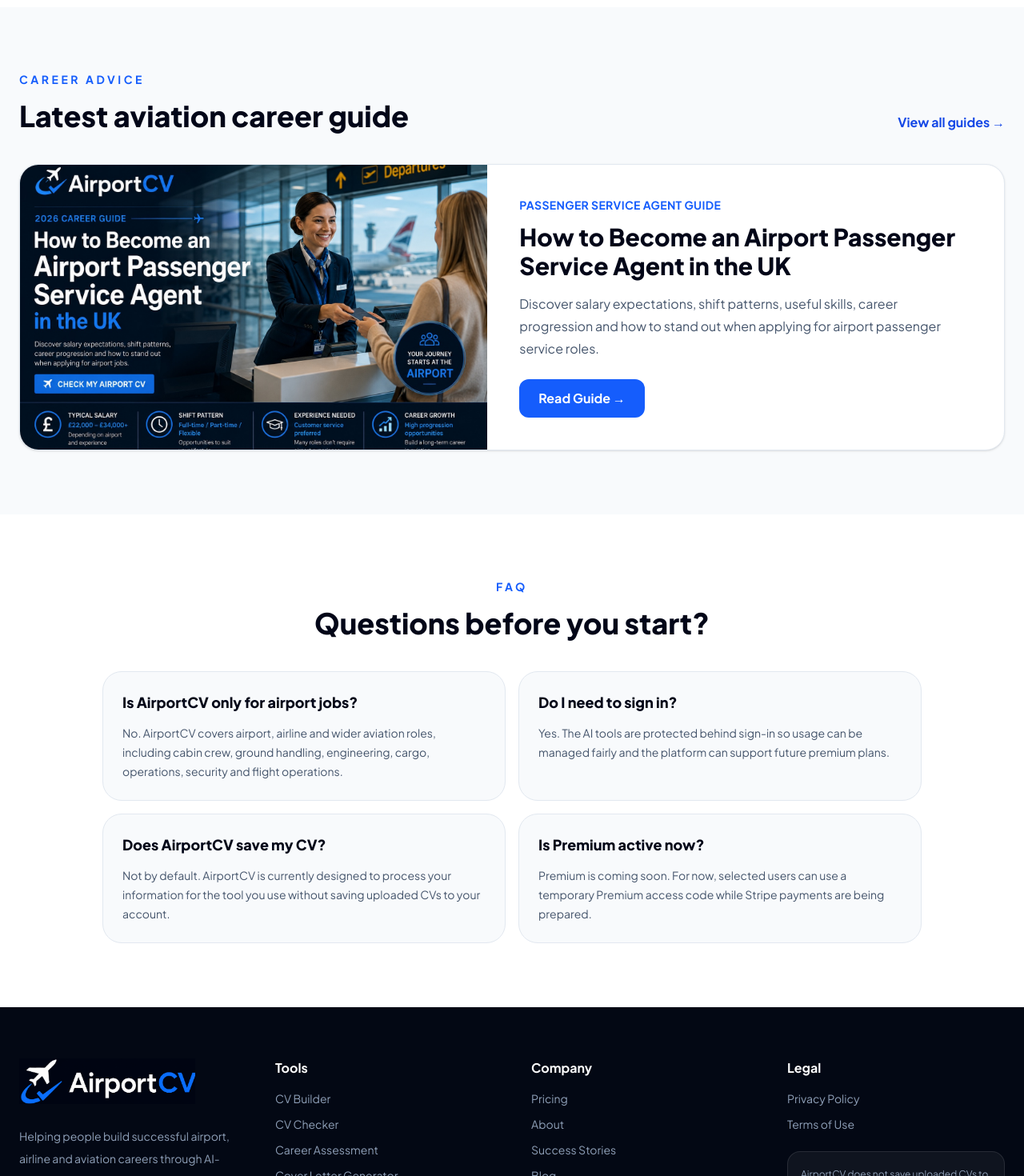
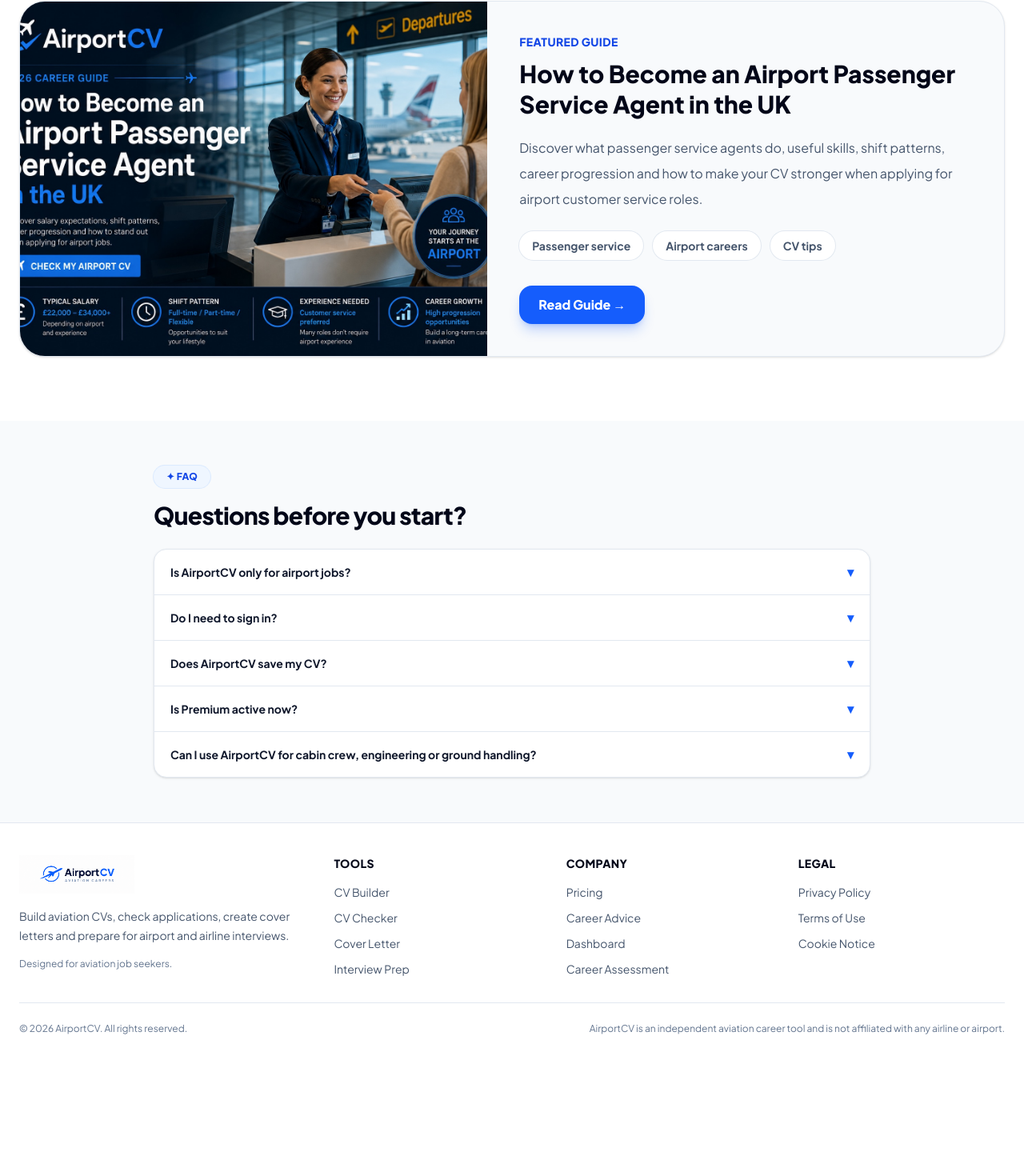
Before and after one commit to jjayakumaraero-eng/airportcv-web, a Next.js app: page / in a window 1280 px wide. Shown: the part 6414-7884 px from the top of the page at 80% size. After the commit the page ends 7748 px from the top, so only its background shows below. Built offline with nearby package versions, Linux system fonts and the light colour scheme; no server answers.

Commit message:
Fix footer logo sizing

```diff
--- a/app/page.tsx
+++ b/app/page.tsx
@@ -905,65 +905,35 @@ export default function Home() {
     </div>
   </div>
 </section>
+
+
      <section className="bg-white px-6 py-20">
-        <div className="mx-auto max-w-7xl">
-          <div className="overflow-hidden rounded-[2rem] bg-gradient-to-r from-[#030814] via-[#071d45] to-[#0b3b91] p-8 text-white shadow-2xl md:p-10">
-            <div className="flex flex-col items-start justify-between gap-8 lg:flex-row lg:items-center">
-              <div>
-                <p className="text-5xl">✈️</p>
-
-                <h2 className="mt-4 text-3xl font-extrabold">
-                  Ready to build your aviation CV?
-                </h2>
-
-                <p className="mt-3 max-w-2xl text-slate-200">
-                  Start with the CV Builder, then check your CV, create a cover
-                  letter and prepare for interview from one account.
-                </p>
-              </div>
-
-              <div className="flex flex-col gap-3 sm:flex-row">
-                <a
-                  href="/cv-builder"
-                  className="inline-flex items-center justify-center rounded-xl bg-blue-600 px-8 py-4 font-bold text-white shadow-lg shadow-blue-600/30 transition hover:bg-blue-500"
-                >
-                  Build My Aviation CV →
-                </a>
-
-                <a
-                  href="/career-coach"
-                  className="inline-flex items-center justify-center rounded-xl border border-white/30 px-8 py-4 font-bold text-white transition hover:bg-white/10"
-                >
-                  Take Career Assessment
-                </a>
-              </div>
-            </div>
-          </div>
-        </div>
-      </section>
-
-      <section className="bg-slate-50 px-6 py-20">
   <div className="mx-auto max-w-7xl">
     <div className="flex flex-col gap-4 md:flex-row md:items-end md:justify-between">
       <div>
-              <p className="text-sm font-bold uppercase tracking-[0.25em] text-blue-600">
-                Career advice
+        <p className="inline-flex rounded-full bg-blue-50 px-5 py-2 text-sm font-extrabold uppercase tracking-wide text-blue-700 ring-1 ring-blue-100">
+          ✦ Career Advice
         </p>
 
-              <h2 className="mt-4 text-4xl font-extrabold text-slate-950">
-                Latest aviation career guide
+        <h2 className="mt-6 text-4xl font-extrabold leading-tight tracking-tight text-slate-950 md:text-5xl">
+          Aviation career guides to help you apply smarter
         </h2>
+
+        <p className="mt-5 max-w-3xl text-lg leading-8 text-slate-600">
+          Learn about aviation roles, CV tips, application preparation and how
+          to stand out when applying for airport and airline jobs.
+        </p>
       </div>
 
       <a
         href="/blog"
-              className="font-bold text-blue-700 hover:text-blue-800"
+        className="inline-flex rounded-2xl border-2 border-blue-600 bg-white px-6 py-3 font-extrabold text-blue-700 transition hover:bg-blue-50"
       >
         View all guides →
       </a>
     </div>
 
-          <div className="mt-10 overflow-hidden rounded-3xl border border-slate-200 bg-white shadow-sm lg:grid lg:grid-cols-[0.95fr_1.05fr]">
+    <div className="mt-12 overflow-hidden rounded-[2rem] border border-slate-200 bg-slate-50 shadow-sm lg:grid lg:grid-cols-[0.95fr_1.05fr]">
       <div className="relative min-h-[280px]">
         <Image
           src="/blog/passenger-service-agent-guide.jpeg"
@@ -974,23 +944,35 @@ export default function Home() {
       </div>
 
       <div className="p-8 lg:p-10">
-              <p className="text-sm font-bold uppercase tracking-wide text-blue-600">
-                Passenger service agent guide
+        <p className="text-sm font-extrabold uppercase tracking-wide text-blue-700">
+          Featured guide
         </p>
 
-              <h3 className="mt-3 text-3xl font-extrabold text-slate-950">
+        <h3 className="mt-3 text-3xl font-extrabold leading-tight text-slate-950">
           How to Become an Airport Passenger Service Agent in the UK
         </h3>
 
-              <p className="mt-4 leading-7 text-slate-600">
-                Discover salary expectations, shift patterns, useful skills,
-                career progression and how to stand out when applying for
-                airport passenger service roles.
+        <p className="mt-5 leading-8 text-slate-600">
+          Discover what passenger service agents do, useful skills, shift
+          patterns, career progression and how to make your CV stronger when
+          applying for airport customer service roles.
         </p>
+
+        <div className="mt-6 flex flex-wrap gap-3 text-sm font-bold text-slate-600">
+          <span className="rounded-full bg-white px-4 py-2 ring-1 ring-slate-200">
+            Passenger service
+          </span>
+          <span className="rounded-full bg-white px-4 py-2 ring-1 ring-slate-200">
+            Airport careers
+          </span>
+          <span className="rounded-full bg-white px-4 py-2 ring-1 ring-slate-200">
+            CV tips
+          </span>
+        </div>
 
         <a
           href="/blog/passenger-service-agent-guide"
-                className="mt-6 inline-flex rounded-xl bg-blue-600 px-6 py-3 font-bold text-white hover:bg-blue-700"
+          className="mt-8 inline-flex rounded-2xl bg-blue-600 px-6 py-3 font-extrabold text-white shadow-lg shadow-blue-600/25 transition hover:bg-blue-700"
         >
           Read Guide →
         </a>
@@ -999,147 +981,162 @@ export default function Home() {
   </div>
 </section>
 
-      <section className="bg-white px-6 py-20">
-        <div className="mx-auto max-w-5xl">
-          <div className="text-center">
-            <p className="text-sm font-bold uppercase tracking-[0.25em] text-blue-600">
-              FAQ
+      <section className="bg-slate-50 px-6 py-14">
+  <div className="mx-auto max-w-4xl">
+    <div className="mb-6">
+      <p className="inline-flex rounded-full bg-blue-50 px-4 py-1.5 text-xs font-extrabold uppercase tracking-wide text-blue-700 ring-1 ring-blue-100">
+        ✦ FAQ
       </p>
 
-            <h2 className="mt-4 text-4xl font-extrabold text-slate-950">
+      <h2 className="mt-4 text-2xl font-extrabold tracking-tight text-slate-950 md:text-3xl">
         Questions before you start?
       </h2>
     </div>
 
-          <div className="mt-10 grid gap-4 md:grid-cols-2">
-            {faqs.map((item) => (
-              <div
+    <div className="overflow-hidden rounded-2xl border border-slate-200 bg-white shadow-sm">
+      {[
+        {
+          question: "Is AirportCV only for airport jobs?",
+          answer:
+            "No. AirportCV supports airport, airline and wider aviation roles including cabin crew, ground handling, engineering, cargo, operations, security and flight operations.",
+        },
+        {
+          question: "Do I need to sign in?",
+          answer:
+            "Yes. Sign-in protects the AI tools, manages fair monthly usage and prepares the platform for Premium access.",
+        },
+        {
+          question: "Does AirportCV save my CV?",
+          answer:
+            "No, not by default. AirportCV is currently designed to process your information for the tool you use without saving uploaded CVs to your account.",
+        },
+        {
+          question: "Is Premium active now?",
+          answer:
+            "Premium payments are not active yet. Selected users can use a temporary Premium access code while Stripe payments are being prepared.",
+        },
+        {
+          question:
+            "Can I use AirportCV for cabin crew, engineering or ground handling?",
+          answer:
+            "Yes. AirportCV is designed for many aviation career paths, including cabin crew, aircraft engineering, ramp, baggage, passenger service, operations and security roles.",
+        },
+      ].map((item) => (
+        <details
           key={item.question}
-                className="rounded-3xl border border-slate-200 bg-slate-50 p-6"
+          className="group border-b border-slate-200 last:border-b-0"
         >
-                <h3 className="text-lg font-extrabold text-slate-950">
-                  {item.question}
-                </h3>
+          <summary className="flex cursor-pointer list-none items-center justify-between gap-4 px-5 py-4 text-sm font-bold text-slate-900 marker:content-none">
+            <span>{item.question}</span>
+            <span className="shrink-0 text-base text-blue-600 transition group-open:rotate-180">
+              ▾
+            </span>
+          </summary>
 
-                <p className="mt-3 text-sm leading-6 text-slate-600">
-                  {item.answer}
-                </p>
+          <div className="px-5 pb-4">
+            <p className="text-sm leading-6 text-slate-600">{item.answer}</p>
           </div>
+        </details>
       ))}
     </div>
   </div>
 </section>
+      <footer className="border-t border-slate-200 bg-white px-6 py-10">
+  <div className="mx-auto max-w-7xl">
+    <div className="grid gap-8 md:grid-cols-[1.4fr_1fr_1fr_1fr]">
+      <div>
+        <div className="flex items-center gap-3">
+         <Image
+  src="/airportcv-logo-light.png"
+  alt="AirportCV logo"
+  width={200}
+  height={80}
+  className="h-auto w-36"
+/>
 
-      <footer className="bg-[#030814] text-white">
-        <div className="mx-auto max-w-7xl px-6 py-16">
-          <div className="grid gap-12 md:grid-cols-4">
           <div>
-              <a href="/" className="inline-block">
-                <Image
-                  src="/airportcv-logo-cropped.png"
-                  alt="AirportCV"
-                  width={220}
-                  height={60}
-                  className="h-auto w-[170px] sm:w-[220px]"
-                />
-              </a>
 
-              <p className="mt-5 text-sm leading-7 text-slate-400">
-                Helping people build successful airport, airline and aviation
-                careers through AI-powered career tools.
+          </div>
+        </div>
+
+        <p className="mt-4 max-w-sm text-sm leading-6 text-slate-600">
+          Build aviation CVs, check applications, create cover letters and
+          prepare for airport and airline interviews.
+        </p>
+
+        <p className="mt-4 text-xs text-slate-500">
+          Designed for aviation job seekers.
         </p>
       </div>
 
       <div>
-              <h3 className="font-bold text-white">Tools</h3>
+        <h3 className="text-sm font-extrabold uppercase tracking-wide text-slate-950">
+          Tools
+        </h3>
 
-              <ul className="mt-4 space-y-3 text-sm text-slate-400">
-                <li>
-                  <a href="/cv-builder" className="hover:text-white">
+        <div className="mt-4 space-y-3 text-sm">
+          <a href="/cv-builder" className="block text-slate-600 hover:text-blue-700">
             CV Builder
           </a>
-                </li>
-                <li>
-                  <a href="/cv-checker" className="hover:text-white">
+          <a href="/cv-checker" className="block text-slate-600 hover:text-blue-700">
             CV Checker
           </a>
-                </li>
-                <li>
-                  <a href="/career-coach" className="hover:text-white">
-                    Career Assessment
+          <a href="/cover-letter" className="block text-slate-600 hover:text-blue-700">
+            Cover Letter
           </a>
-                </li>
-                <li>
-                  <a href="/cover-letter" className="hover:text-white">
-                    Cover Letter Generator
+          <a href="/interview-prep" className="block text-slate-600 hover:text-blue-700">
+            Interview Prep
           </a>
-                </li>
-                <li>
-                  <a href="/interview-prep" className="hover:text-white">
-                    Interview Preparation
-                  </a>
-                </li>
-              </ul>
+        </div>
       </div>
 
       <div>
-              <h3 className="font-bold text-white">Company</h3>
+        <h3 className="text-sm font-extrabold uppercase tracking-wide text-slate-950">
+          Company
+        </h3>
 
-              <ul className="mt-4 space-y-3 text-sm text-slate-400">
-                <li>
-                  <a href="/pricing" className="hover:text-white">
+        <div className="mt-4 space-y-3 text-sm">
+          <a href="/pricing" className="block text-slate-600 hover:text-blue-700">
             Pricing
           </a>
-                </li>
-                <li>
-                  <a href="/about" className="hover:text-white">
-                    About
+          <a href="/blog" className="block text-slate-600 hover:text-blue-700">
+            Career Advice
           </a>
-                </li>
-                <li>
-                  <a href="/success-stories" className="hover:text-white">
-                    Success Stories
+          <a href="/dashboard" className="block text-slate-600 hover:text-blue-700">
+            Dashboard
           </a>
-                </li>
-                <li>
-                  <a href="/blog" className="hover:text-white">
-                    Blog
+          <a href="/career-coach" className="block text-slate-600 hover:text-blue-700">
+            Career Assessment
           </a>
-                </li>
-                <li>
-                  <a href="/contact" className="hover:text-white">
-                    Contact
-                  </a>
-                </li>
-              </ul>
+        </div>
       </div>
 
       <div>
-              <h3 className="font-bold text-white">Legal</h3>
+        <h3 className="text-sm font-extrabold uppercase tracking-wide text-slate-950">
+          Legal
+        </h3>
 
-              <ul className="mt-4 space-y-3 text-sm text-slate-400">
-                <li>
-                  <a href="/privacy" className="hover:text-white">
+        <div className="mt-4 space-y-3 text-sm">
+          <a href="/privacy" className="block text-slate-600 hover:text-blue-700">
             Privacy Policy
           </a>
-                </li>
-                <li>
-                  <a href="/terms" className="hover:text-white">
+          <a href="/terms" className="block text-slate-600 hover:text-blue-700">
             Terms of Use
           </a>
-                </li>
-              </ul>
-
-              <div className="mt-6 rounded-2xl border border-white/10 bg-white/5 p-4 text-xs leading-6 text-slate-400">
-                AirportCV does not save uploaded CVs to accounts by default.
-                Review all AI-generated content before using it in job
-                applications.
+          <a href="/cookies" className="block text-slate-600 hover:text-blue-700">
+            Cookie Notice
+          </a>
         </div>
       </div>
     </div>
 
-          <div className="mt-12 border-t border-slate-800 pt-8 text-center text-sm text-slate-500">
-            © 2026 AirportCV. All rights reserved.
+    <div className="mt-8 flex flex-col gap-3 border-t border-slate-200 pt-6 text-xs text-slate-500 md:flex-row md:items-center md:justify-between">
+      <p>© {new Date().getFullYear()} AirportCV. All rights reserved.</p>
+
+      <p>
+        AirportCV is an independent aviation career tool and is not affiliated
+        with any airline or airport.
+      </p>
     </div>
   </div>
 </footer>
```
Lines whose indentation alone changed are shown as unchanged.
